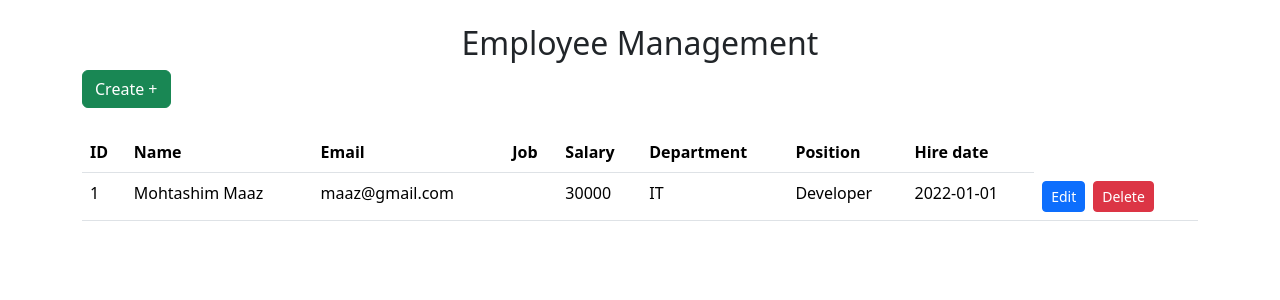
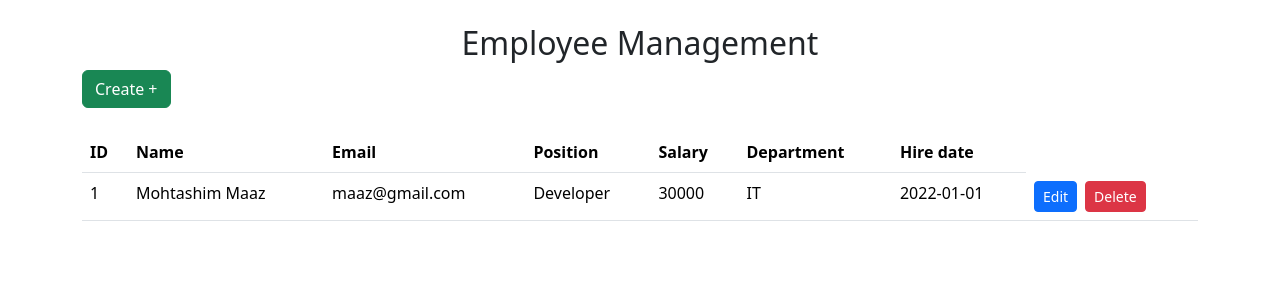
Before and after one commit to mohtashim21/employee-management, a React (Vite) app: page / in a window 1280 px wide. Shown: the top 300 px of the page. Built offline with nearby package versions, Linux system fonts and the light colour scheme.

Commit message:
Update Home.jsx

```diff
--- a/src/components/Home.jsx
+++ b/src/components/Home.jsx
@@ -21,10 +21,9 @@ const Home = () => {
                     <th>ID</th>
                     <th>Name</th>
                     <th>Email</th>
-                    <th>Job</th>
+                    <th>Position</th>
                     <th>Salary</th>
                     <th>Department</th>
-                    <th>Position</th>
                     <th>Hire date</th>
                 </tr>
             </thead>
@@ -34,10 +33,9 @@ const Home = () => {
                         <td>{user.id}</td>
                         <td>{user.name}</td>
                         <td>{user.email}</td>
-                        <td>{user.job}</td>
+                        <td>{user.position}</td>
                         <td>{user.salary}</td>
                         <td>{user.department}</td>
-                        <td>{user.position}</td>
                         <td>{user.hireDate}</td>
                         <td>
                             <Link to={`/edit/${user.id}`} className='btn btn-sm btn-primary'>Edit</Link>
```
